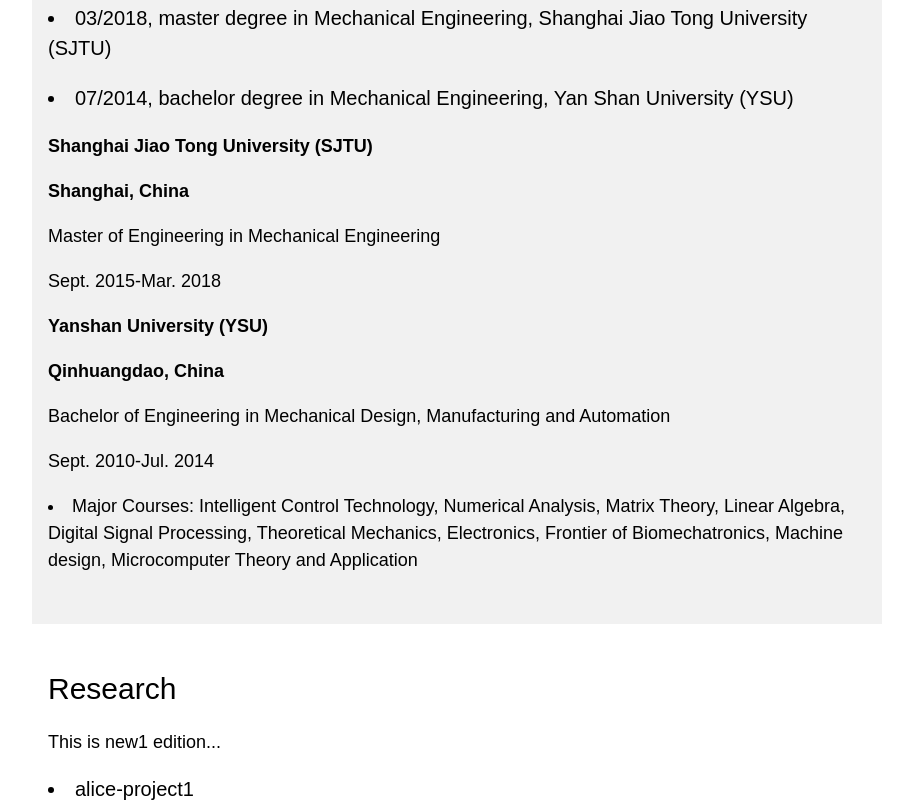
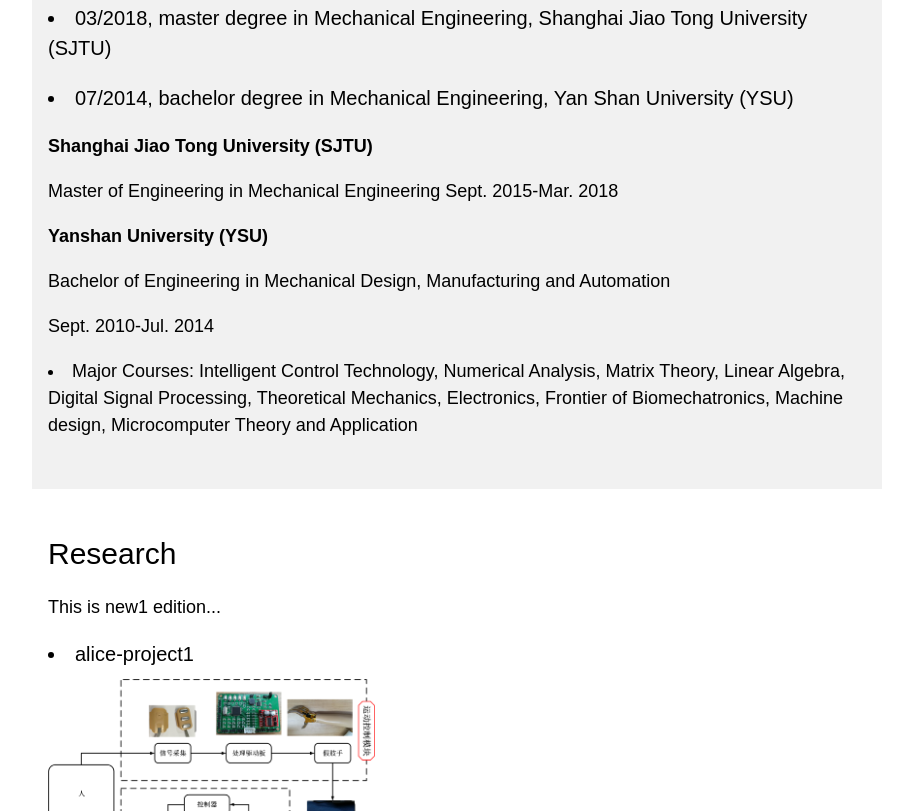
Before and after one commit to Alicesn/shaona.github.io, a plain HTML site: page index.html in a window 1280 px wide. Shown: the part 856-1667 px from the top of the page, without its empty margins (258-1171 px from the left). Drawn offline with Linux system fonts and the light colour scheme; a script that the page names is missing.

Commit message:
Update index.html

```diff
--- a/index.html
+++ b/index.html
@@ -115,21 +115,19 @@
 	<tr>
 					<td width="700" >
 						<p>
-							<strong><font  size="4">Shanghai Jiao Tong University (SJTU)</strong>
+							<strong><font  size="4">Shanghai Jiao Tong University (SJTU) </strong>
 						</p>
-					<td width="450" align="right">
-						<p>
-							<font  size="4"> <strong>Shanghai, China</strong>
-						</p>
+
+
 				</tr>
 				<tr>
-					<td width="700">
-						<p>
+				<p>	<td width="700">
+
 							Master of Engineering in Mechanical Engineering
-						</p>
+
 					<td width="450" align="right">
-						<p>
-							Sept. 2015-Mar. 2018
+
+						Sept. 2015-Mar. 2018
 						</p>
 				</tr>
 
@@ -138,10 +136,8 @@
 						<p>
 							<strong><font  size="4">Yanshan University (YSU)</strong>
 						</p>
-					<td width="450" align="right">
-						<p>
-							<strong><font  size="4">Qinhuangdao, China</strong>
-						</p>
+
+
 				</tr>
 				<tr>
 					<td width="700">
```
